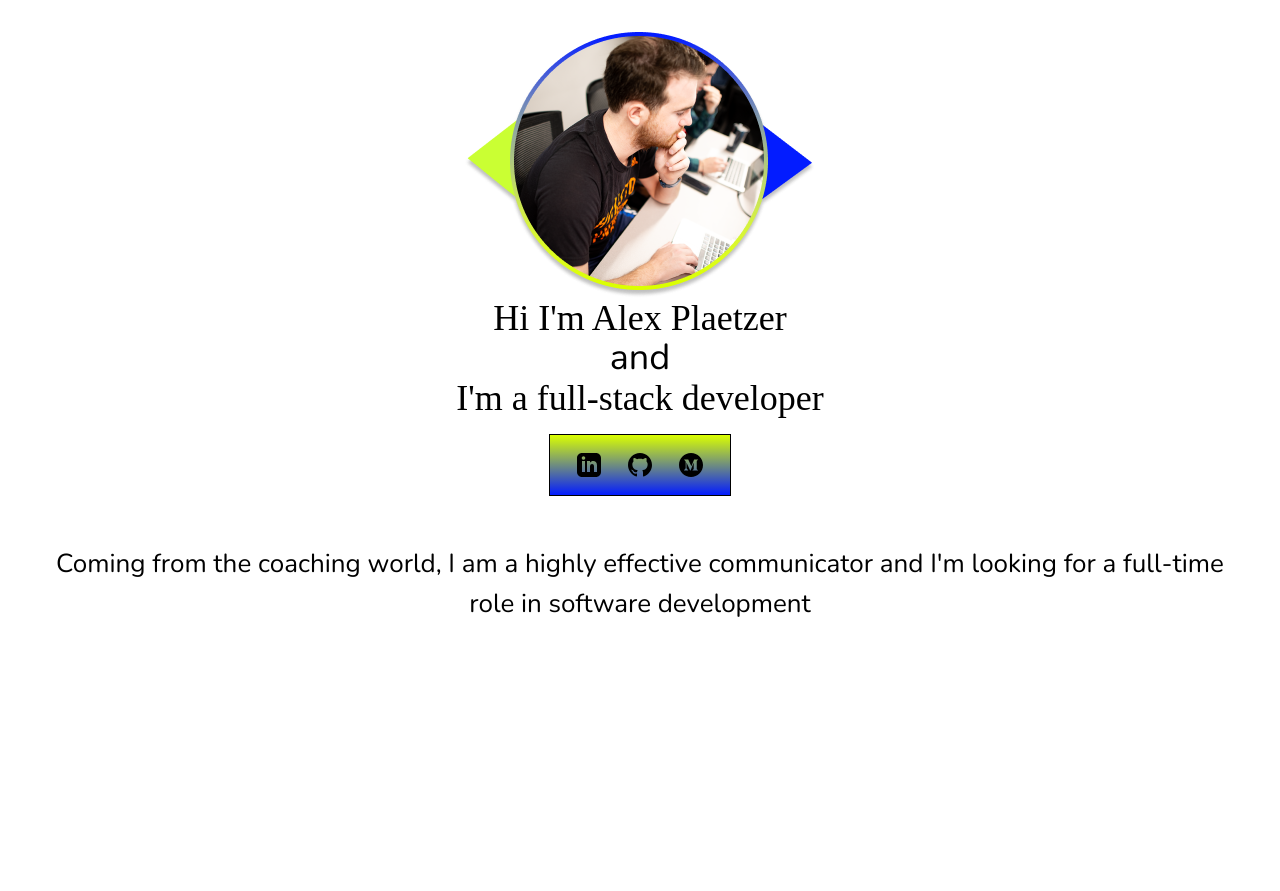
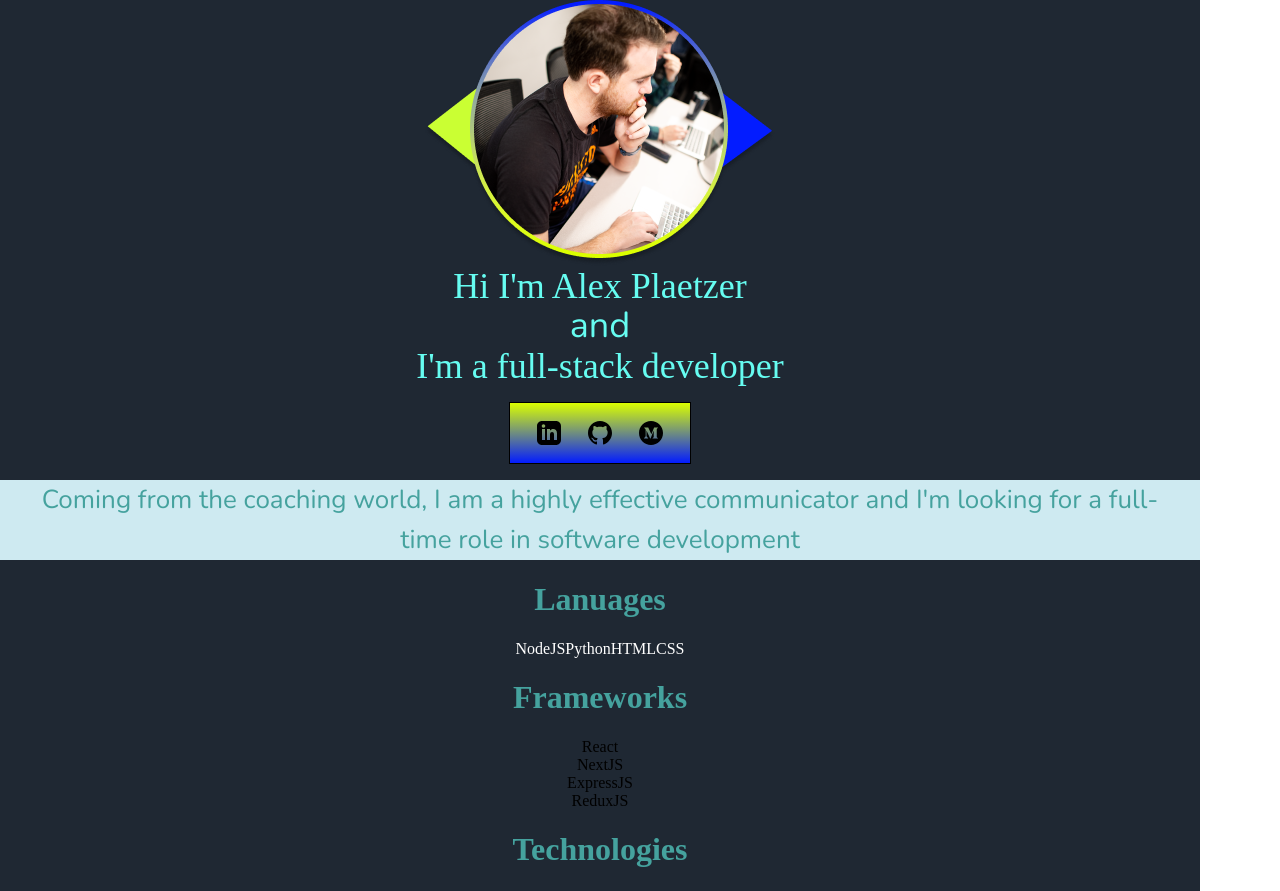
Before and after one commit to plaetzaw/AlexPlaetzerPortfolio, a Next.js app: page / in a window 1280 px wide. Shown: the top 891 px of the page. Before the commit the page ends 800 px from the top, so only its background shows below. Built offline with nearby package versions, Linux system fonts and the light colour scheme; a web font is replaced by a local one.

Commit message:
Nearly done with Skills section

```diff
--- a/constants.js
+++ b/constants.js
@@ -2,6 +2,8 @@ export const BlackRussian = '#0B0C10'
 export const Bunker = '#1F2833'
 export const LinkWater = '#C5C6C7'
 export const BabyBlue = '#66FCF1'
+export const Viking = '#45B2C9'
+export const Onahau = '#CEEAF1'
 export const BlueChill = '#45A29E'
 
 export const THEME = {
@@ -14,6 +16,8 @@ export const THEME = {
     BlackAccent: Bunker,
     Grey: LinkWater,
     BlueAccent: BabyBlue,
+    TealAccent: Viking,
+    LightBlueAccent: Onahau,
     BlueGreen: BlueChill
   }
 }
--- a/pages/components/organisms/HeroBlock.js
+++ b/pages/components/organisms/HeroBlock.js
@@ -8,6 +8,7 @@ const HeroContainer = styled.div`
   display: flex;
   flex-direction: column;
   align-items: center;
+  background-color: ${({ theme }) => theme.colors.BlackAccent};
 `
 
 const Headshot = styled.img`
@@ -15,10 +16,11 @@ const Headshot = styled.img`
 
 const Headline = styled.div`
   font-family: Odibee Sans;
-  font-family: ${({ theme }) => theme.fonts.Accent}
+  font-family: ${({ theme }) => theme.fonts.Accent};
   font-weight: 400;
   font-size: 36px;
   line-height: 40px;
+  color: ${({ theme }) => theme.colors.BlueAccent};
 `
 
 const Accent = styled(Headline)`
--- /dev/null
+++ b/pages/components/organisms/Skills.js
@@ -0,0 +1,68 @@
+import styled from 'styled-components'
+
+const SkillsContainer = styled.div`
+display: flex;
+flex-direction: column;
+align-items: center;
+background-color: ${({ theme }) => theme.colors.BlackAccent};
+`
+
+const Type = styled.h1`
+color: ${({ theme }) => theme.colors.BlueGreen};
+`
+const Items = styled.div`
+display: flex;
+color: white;
+
+`
+const ItemWrapper = styled.div`
+display: flex;
+flex-direction: row;
+row-wrap: wrap;
+`
+
+const Skills = () => {
+  const Languages = [
+    { id: 1, item: 'NodeJS' }, { id: 2, item: 'Python' }, { id: 3, item: 'HTML' }, { id: 4, item: 'CSS' }
+  ]
+  const Frameworks = [
+    { id: 1, item: 'React' }, { id: 2, item: 'NextJS' }, { id: 3, item: 'ExpressJS' }, { id: 4, item: 'ReduxJS' }
+  ]
+  const Technologies = [
+    { id: 1, item: 'PostgreSQL & KnexJS' }, { id: 2, item: 'Storybook' }, { id: 3, item: 'Figma' }, { id: 4, item: 'GraphQL' }, { id: 5, item: 'Git' }, { id: 6, item: 'RestAPIs' }
+  ]
+  const LanguageMap = Languages.map((item) => {
+    return (
+      <ItemWrapper key={item.id}>
+        {item.item}
+      </ItemWrapper>
+    )
+  })
+  const FrameworkMap = Frameworks.map((item) => {
+    return (
+      <ItemWrapper key={item.id}>
+        {item.item}
+      </ItemWrapper>
+    )
+  })
+  const TechnologyMap = Technologies.map((item) => {
+    return (
+      <ItemWrapper key={item.id}>
+        {item.item}
+      </ItemWrapper>
+    )
+  })
+
+  return (
+    <SkillsContainer>
+      <Type>Lanuages</Type>
+      <Items>{LanguageMap}</Items>
+      <Type>Frameworks</Type>
+      {FrameworkMap}
+      <Type>Technologies</Type>
+      {TechnologyMap}
+    </SkillsContainer>
+  )
+}
+
+export default Skills
--- a/pages/components/templates/Block.js
+++ b/pages/components/templates/Block.js
@@ -3,7 +3,7 @@ import styled from 'styled-components'
 const ContentBlock = styled.div`
   display: flex;
   flex-direction: column;
-  margin: 2em auto;
+//   margin: 2em auto;
   width: 100%;
   max-width: 1200px;
 `
--- a/pages/index.js
+++ b/pages/index.js
@@ -3,6 +3,7 @@ import styled from 'styled-components'
 
 // Organisms
 import HeroBlock from './components/organisms/HeroBlock'
+import Skills from './components/organisms/Skills'
 
 // Templates
 import Block from './components/templates/Block'
@@ -14,6 +15,9 @@ const PurposeText = styled.div`
   display: flex;
   align-items: center;
   text-align: center;
+  background-color: ${({ theme }) => theme.colors.LightBlueAccent};
+  color: ${({ theme }) => theme.colors.BlueGreen};
+  padding: 0 1em 0 1em;
 `
 
 export default function Home () {
@@ -40,6 +44,9 @@ export default function Home () {
           and I'm looking for a full-time role in software development
         </PurposeText>
       </Block>
+      <Block>
+        <Skills />
+      </Block>
 
     </>
   )
```
